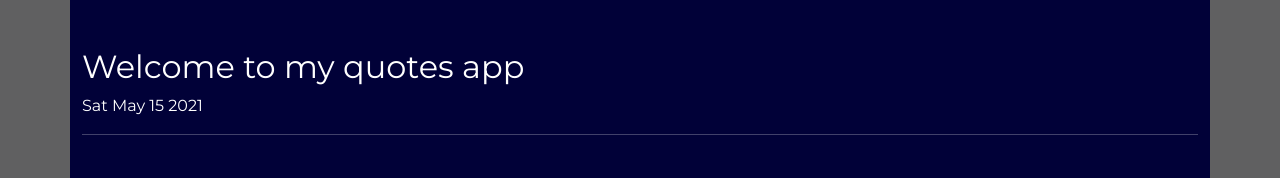
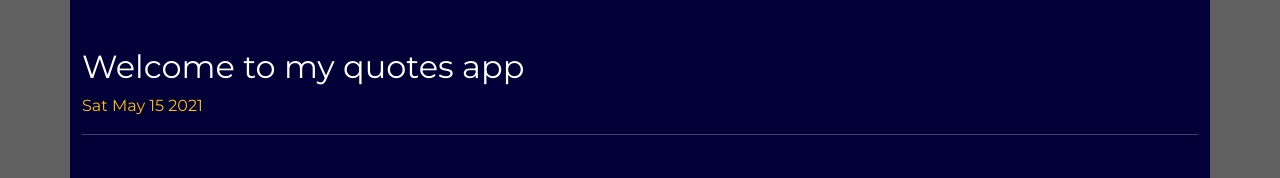
Before and after one commit to Rubyroy12/quotes-app, an Angular app: page / in a window 1280 px wide. Shown: the top 178 px of the page. Built offline with nearby package versions, Linux system fonts and the light colour scheme.

Commit message:
style date display

```diff
--- a/src/app/header/header.component.html
+++ b/src/app/header/header.component.html
@@ -3,7 +3,7 @@
     <br>
     <br>
     <h2>Welcome to my quotes app  </h2>
-    <p> {{today}}</p>
+    <p class="text-warning"> {{today}}</p>
 
 
   </div>
@@ -16,7 +16,7 @@
       <ul>
         <li *ngFor="let quote of quotes;  let i = index">
           <p>" {{quote.cite}} " </p>
-          <p>By {{quote.name}}</p>
+          <p >By {{quote.name}}</p>
           <p>Created on {{quote.dateCreated | date}}</p>
 
 
```
